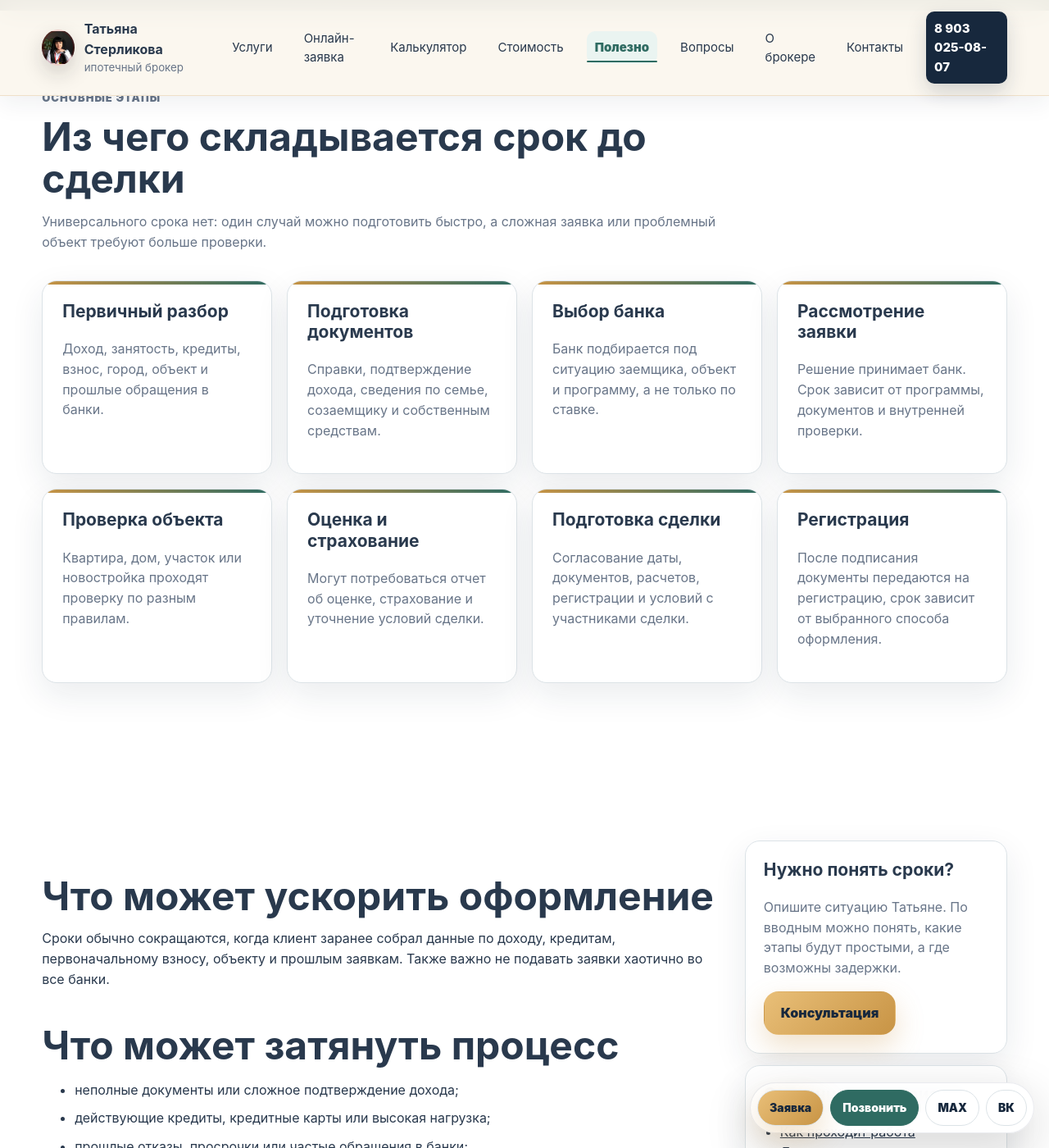
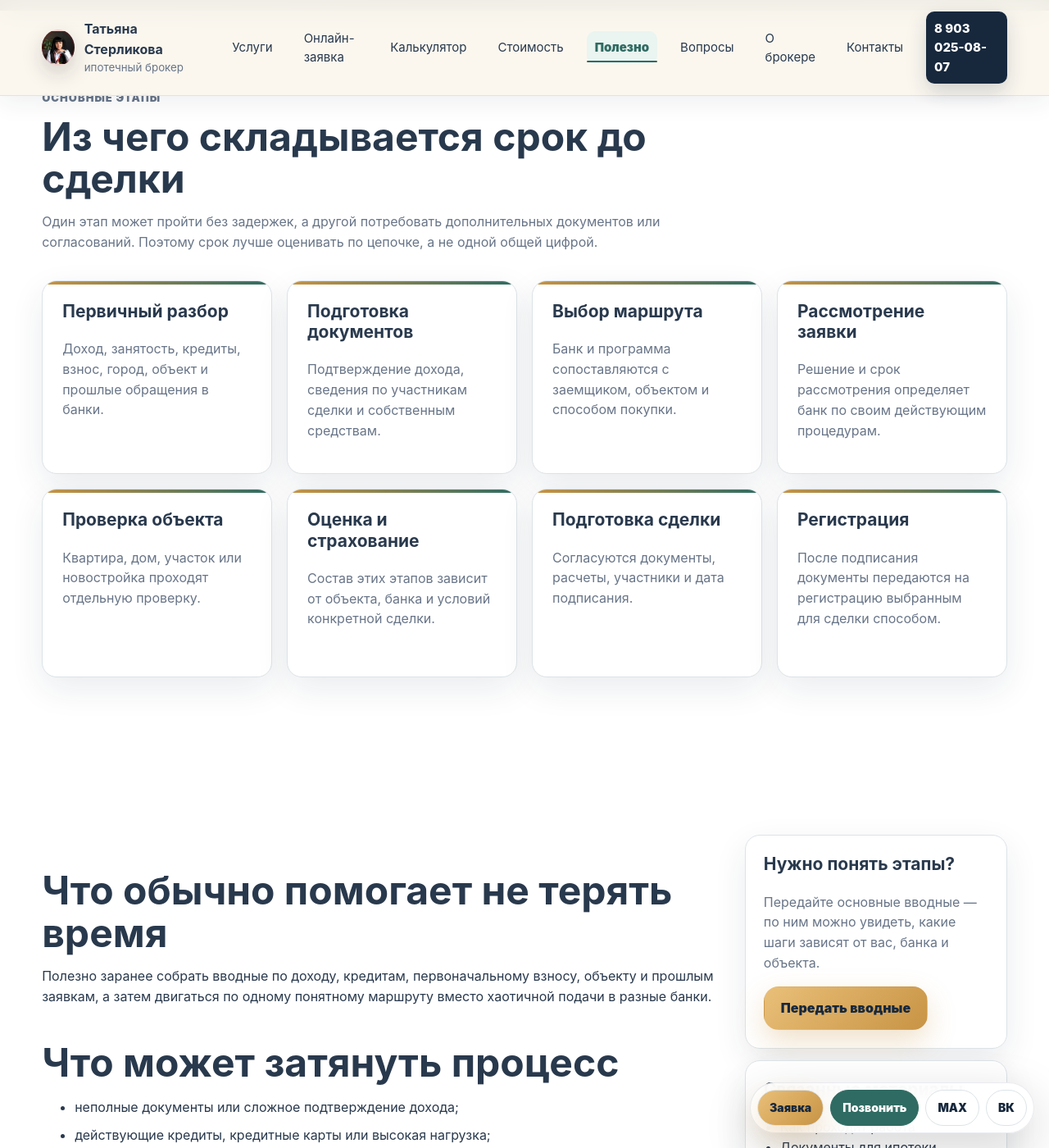
Before and after one commit to deputat36/broker, a Jekyll site: the page built from polezno/skolko-vremeni-zanimaet-oformlenie-ipoteki.md, in a window 1280 px wide and 1400 px high, scrolled down 840 px. Shown: the whole window at 82% size. Built offline with Jekyll 4.4.1, drawn with Linux system fonts in a browser that asks for light colours; some of the changed text lies outside the part shown.

Commit message:
Усилить маршрут по срокам оформления ипотеки (#83)
Добавить измеримый handoff по этапам оформления, укрепить перелинковку и убрать лишнее приглашение готовить паспортные данные на первичном этапе.

```diff
--- a/polezno/skolko-vremeni-zanimaet-oformlenie-ipoteki.md
+++ b/polezno/skolko-vremeni-zanimaet-oformlenie-ipoteki.md
@@ -1,7 +1,7 @@
 ---
 layout: "default"
 title: "Сколько времени занимает оформление ипотеки | Татьяна Стерликова"
-description: "От чего зависят сроки оформления ипотеки: подготовка документов, выбор банка, рассмотрение заявки, проверка объекта, оценка, страхование и выход на сделку."
+description: "От чего зависят сроки оформления ипотеки: подготовка документов, решение банка, проверка объекта, оценка, страхование и выход на сделку без обещаний фиксированного срока."
 permalink: "/polezno/skolko-vremeni-zanimaet-oformlenie-ipoteki/"
 breadcrumb: "Сроки оформления ипотеки"
 og_type: "article"
@@ -11,10 +11,10 @@
 <section class="page-hero section">
   <p class="eyebrow">Сроки и этапы</p>
   <h1>Сколько времени занимает оформление ипотеки</h1>
-  <p class="lead">Сроки зависят от банка, объекта, документов и ситуации заемщика. Быстрее проходит та заявка, где заранее понятны доход, первоначальный взнос, кредитная нагрузка, объект и порядок действий.</p>
+  <p class="lead">Единого срока нет: он зависит от банка, объекта, документов и ситуации заемщика. Полезнее заранее увидеть всю цепочку и понять, на каком этапе есть зависимость от банка, продавца, оценщика или документов.</p>
   <div class="hero-actions">
-    <a class="btn btn-primary" href="{{ '/kak-prohodit-rabota/' | relative_url }}">Как проходит работа</a>
-    <a class="btn btn-secondary" href="tel:+79030250807">Позвонить Татьяне</a>
+    <a class="btn btn-primary" href="{{ '/online-zayavka/' | relative_url }}?source={{ page.url | url_encode }}&amp;scenario={{ 'Первичная консультация и подбор ипотеки' | url_encode }}&amp;placement=timeline_hero">Разобрать маршрут онлайн</a>
+    <a class="btn btn-secondary" href="{{ '/kak-prohodit-rabota/' | relative_url }}">Как проходит работа</a>
   </div>
 </section>
 
@@ -22,55 +22,59 @@
   <div class="section-head">
     <p class="eyebrow">Основные этапы</p>
     <h2>Из чего складывается срок до сделки</h2>
-    <p>Универсального срока нет: один случай можно подготовить быстро, а сложная заявка или проблемный объект требуют больше проверки.</p>
+    <p>Один этап может пройти без задержек, а другой потребовать дополнительных документов или согласований. Поэтому срок лучше оценивать по цепочке, а не одной общей цифрой.</p>
   </div>
   <div class="grid cards-4">
     <article class="card"><h3>Первичный разбор</h3><p>Доход, занятость, кредиты, взнос, город, объект и прошлые обращения в банки.</p></article>
-    <article class="card"><h3>Подготовка документов</h3><p>Справки, подтверждение дохода, сведения по семье, созаемщику и собственным средствам.</p></article>
-    <article class="card"><h3>Выбор банка</h3><p>Банк подбирается под ситуацию заемщика, объект и программу, а не только по ставке.</p></article>
-    <article class="card"><h3>Рассмотрение заявки</h3><p>Решение принимает банк. Срок зависит от программы, документов и внутренней проверки.</p></article>
-    <article class="card"><h3>Проверка объекта</h3><p>Квартира, дом, участок или новостройка проходят проверку по разным правилам.</p></article>
-    <article class="card"><h3>Оценка и страхование</h3><p>Могут потребоваться отчет об оценке, страхование и уточнение условий сделки.</p></article>
-    <article class="card"><h3>Подготовка сделки</h3><p>Согласование даты, документов, расчетов, регистрации и условий с участниками сделки.</p></article>
-    <article class="card"><h3>Регистрация</h3><p>После подписания документы передаются на регистрацию, срок зависит от выбранного способа оформления.</p></article>
+    <article class="card"><h3>Подготовка документов</h3><p>Подтверждение дохода, сведения по участникам сделки и собственным средствам.</p></article>
+    <article class="card"><h3>Выбор маршрута</h3><p>Банк и программа сопоставляются с заемщиком, объектом и способом покупки.</p></article>
+    <article class="card"><h3>Рассмотрение заявки</h3><p>Решение и срок рассмотрения определяет банк по своим действующим процедурам.</p></article>
+    <article class="card"><h3>Проверка объекта</h3><p>Квартира, дом, участок или новостройка проходят отдельную проверку.</p></article>
+    <article class="card"><h3>Оценка и страхование</h3><p>Состав этих этапов зависит от объекта, банка и условий конкретной сделки.</p></article>
+    <article class="card"><h3>Подготовка сделки</h3><p>Согласуются документы, расчеты, участники и дата подписания.</p></article>
+    <article class="card"><h3>Регистрация</h3><p>После подписания документы передаются на регистрацию выбранным для сделки способом.</p></article>
   </div>
 </section>
 
 <section class="section content-layout">
   <article class="content-main">
-    <h2>Что может ускорить оформление</h2>
-    <p>Сроки обычно сокращаются, когда клиент заранее собрал данные по доходу, кредитам, первоначальному взносу, объекту и прошлым заявкам. Также важно не подавать заявки хаотично во все банки.</p>
+    <h2>Что обычно помогает не терять время</h2>
+    <p>Полезно заранее собрать вводные по доходу, кредитам, первоначальному взносу, объекту и прошлым заявкам, а затем двигаться по одному понятному маршруту вместо хаотичной подачи в разные банки.</p>
 
     <h2>Что может затянуть процесс</h2>
     <ul>
       <li>неполные документы или сложное подтверждение дохода;</li>
       <li>действующие кредиты, кредитные карты или высокая нагрузка;</li>
       <li>прошлые отказы, просрочки или частые обращения в банки;</li>
-      <li>объект с юридическими, техническими или документальными нюансами;</li>
-      <li>покупка при продаже старого жилья, материнский капитал или несколько участников сделки;</li>
+      <li>объект с техническими, документальными или правовыми нюансами;</li>
+      <li>продажа старого жилья, материнский капитал или несколько участников сделки;</li>
       <li>аванс с коротким сроком, когда заявка и объект еще не разобраны.</li>
     </ul>
 
-    <h2>Почему не стоит давить сроками</h2>
-    <p>Слишком короткий срок аванса или попытка срочно подать заявку без подготовки могут привести к отказу, дополнительным запросам банка или потере времени. Безопаснее сначала понять маршрут, а потом фиксировать обязательства.</p>
+    <h2>После предварительного решения срок ещё не определён</h2>
+    <p>Даже когда банк предварительно рассмотрел заемщика, впереди могут оставаться объект, оценка, страхование, документы продавца и подготовка сделки. Поэтому перед авансом полезно сверить <a class="text-link" href="{{ '/polezno/predvaritelnoe-odobrenie-ipoteki/' | relative_url }}">что означает предварительное одобрение</a> и <a class="text-link" href="{{ '/polezno/pochemu-bank-ne-odobryaet-obekt-ipoteki/' | relative_url }}">как проходит проверка объекта</a>.</p>
 
-    <h2>Что отправить брокеру для оценки сроков</h2>
-    <p>Укажите населенный пункт, тип объекта, примерную цену, сумму взноса, доход, действующие кредиты, есть ли созаемщик, материнский капитал, продажа старого жилья и были ли заявки или отказы.</p>
+    <h2>Почему не стоит обещать продавцу срок до проверки маршрута</h2>
+    <p>Слишком короткий срок аванса или попытка ускорить заявку без готовых вводных создают лишний риск. Сначала лучше понять зависимые этапы и только потом фиксировать обязательства перед продавцом. Подробнее — в материале <a class="text-link" href="{{ '/polezno/avans-zadatok-i-ipoteka/' | relative_url }}">про аванс и задаток при ипотеке</a>.</p>
+
+    <h2>Что передать брокеру для первичной оценки маршрута</h2>
+    <p>Укажите населенный пункт, тип и примерную цену объекта, взнос, формат занятости и дохода, действующие кредиты, участников сделки, материнский капитал или продажу старого жилья, если они участвуют. Паспортные данные и копии документов в первичной онлайн-форме не нужны.</p>
   </article>
 
   <aside class="sidebar">
     <div class="seo-panel">
-      <h3>Нужно понять сроки?</h3>
-      <p>Опишите ситуацию Татьяне. По вводным можно понять, какие этапы будут простыми, а где возможны задержки.</p>
-      <a class="btn btn-primary" href="{{ '/konsultaciya/' | relative_url }}">Консультация</a>
+      <h3>Нужно понять этапы?</h3>
+      <p>Передайте основные вводные — по ним можно увидеть, какие шаги зависят от вас, банка и объекта.</p>
+      <a class="btn btn-primary" href="{{ '/online-zayavka/' | relative_url }}?source={{ page.url | url_encode }}&amp;scenario={{ 'Первичная консультация и подбор ипотеки' | url_encode }}&amp;placement=timeline_sidebar">Передать вводные</a>
     </div>
     <div class="seo-panel">
       <h3>Связанные материалы</h3>
       <ul>
         <li><a href="{{ '/kak-prohodit-rabota/' | relative_url }}">Как проходит работа</a></li>
         <li><a href="{{ '/polezno/dokumenty-dlya-ipoteki/' | relative_url }}">Документы для ипотеки</a></li>
-        <li><a href="{{ '/polezno/avans-zadatok-i-ipoteka/' | relative_url }}">Аванс, задаток и ипотека</a></li>
-        <li><a href="{{ '/polezno/pochemu-bank-ne-odobryaet-obekt-ipoteki/' | relative_url }}">Проверка объекта банком</a></li>
+        <li><a href="{{ '/polezno/predvaritelnoe-odobrenie-ipoteki/' | relative_url }}">Предварительное одобрение</a></li>
+        <li><a href="{{ '/polezno/ocenka-nedvizhimosti-dlya-ipoteki/' | relative_url }}">Оценка недвижимости</a></li>
+        <li><a href="{{ '/polezno/strahovanie-pri-ipoteke/' | relative_url }}">Страхование при ипотеке</a></li>
       </ul>
     </div>
   </aside>
@@ -79,7 +83,7 @@
 <section class="section muted">
   <div class="section-head"><p class="eyebrow">Чек-лист</p><h2>Что подготовить, чтобы не терять время</h2></div>
   <div class="checklist">
-    <div><strong>1</strong><span>Паспортные данные, семейное положение и состав участников сделки.</span></div>
+    <div><strong>1</strong><span>Состав участников сделки и семейную ситуацию без передачи паспортных данных в первичной форме.</span></div>
     <div><strong>2</strong><span>Доход, занятость, способ подтверждения и стаж.</span></div>
     <div><strong>3</strong><span>Действующие кредиты, карты, рассрочки и прошлые заявки.</span></div>
     <div><strong>4</strong><span>Первоначальный взнос, материнский капитал и финансовый резерв.</span></div>
@@ -91,13 +95,13 @@
 
 <section class="section cta-section">
   <div>
-    <p class="eyebrow">Оценить сроки</p>
-    <h2>Разберите ипотечный маршрут до аванса</h2>
-    <p>Позвоните или напишите Татьяне: объект, город, взнос, доход, кредиты и желаемый срок сделки.</p>
+    <p class="eyebrow">Оценить маршрут</p>
+    <h2>Разберите этапы до аванса и обещаний продавцу</h2>
+    <p>Укажите объект, город, взнос, доход, кредиты и желаемую дату сделки. Точный срок зависит от участников и процедур конкретной сделки.</p>
   </div>
   <div class="cta-actions">
-    <a class="btn btn-primary" href="tel:+79030250807">8 903 025-08-07</a>
-    <button class="btn btn-secondary" type="button" data-copy-phone>MAX</button>
+    <a class="btn btn-primary" href="{{ '/online-zayavka/' | relative_url }}?source={{ page.url | url_encode }}&amp;scenario={{ 'Первичная консультация и подбор ипотеки' | url_encode }}&amp;placement=timeline_final">Разобрать маршрут</a>
+    <a class="btn btn-secondary" href="tel:+79030250807">Позвонить</a>
     <a class="btn btn-secondary" href="https://vk.com/tatyanasterlikova" rel="noopener">ВК</a>
   </div>
 </section>
```
